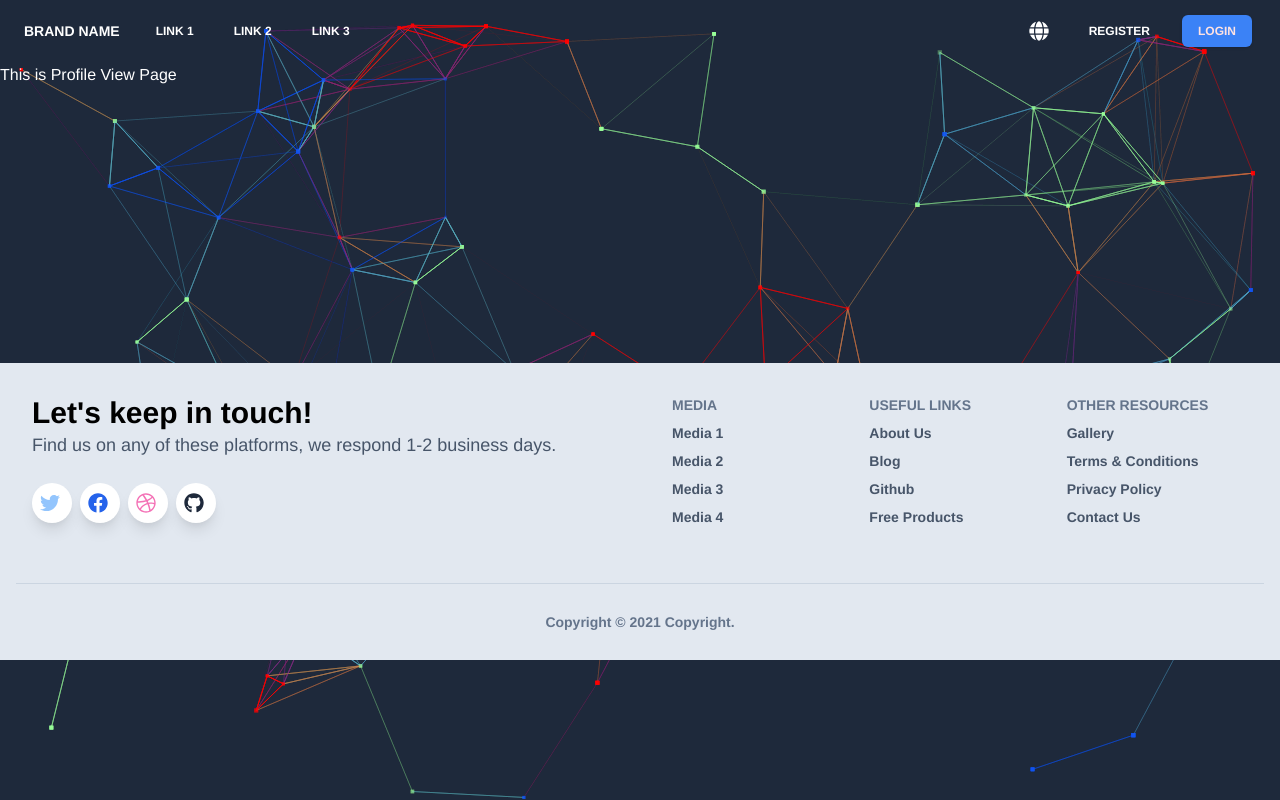
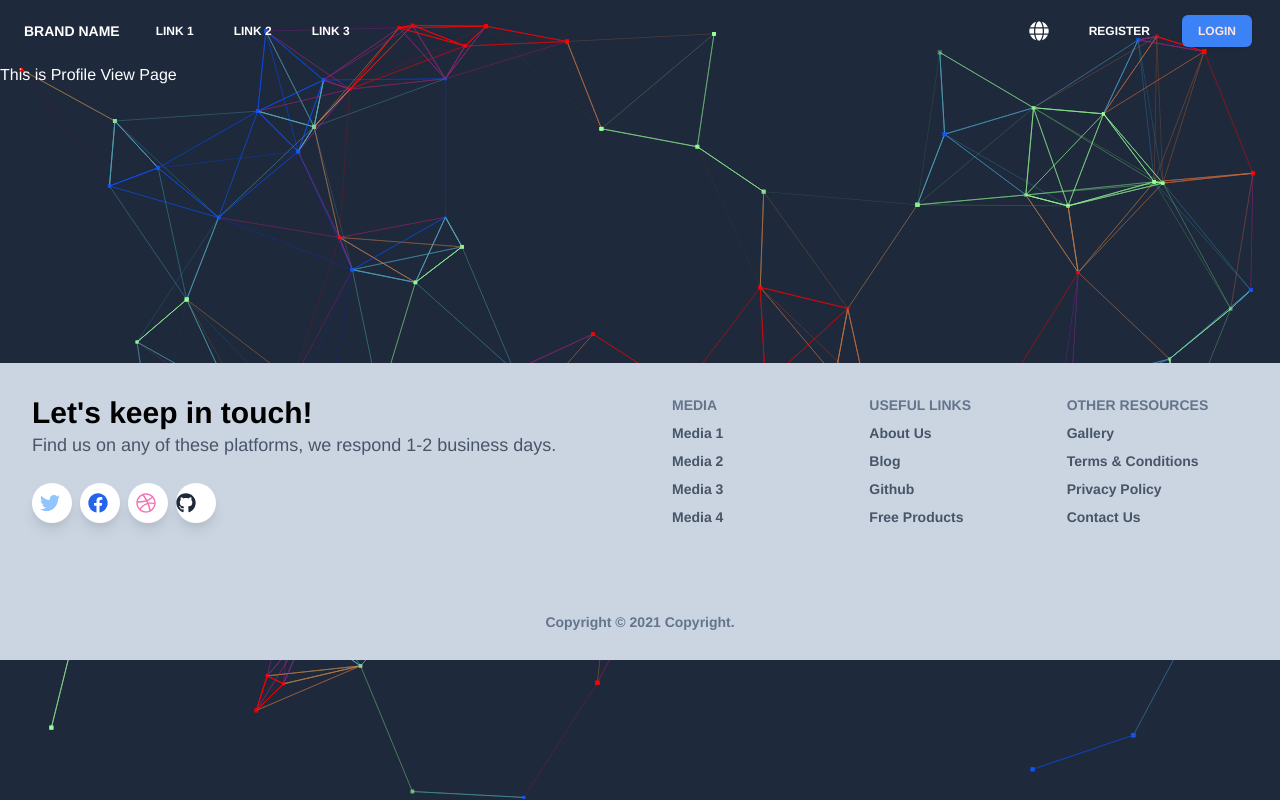
Before and after one commit to isharadilshan/react-tailwind-webpack-template, a React app: page /about in a window 1280 px wide. Built offline with nearby package versions, Linux system fonts and the light colour scheme; what react-toast-notifications would draw is missing.

Commit message:
minor fixes 2

```diff
--- a/src/app.scss
+++ b/src/app.scss
@@ -93,6 +93,14 @@
 .bg-blueGray-200 {
 	--tw-bg-opacity: 1;
 	background-color: rgba(226, 232, 240, var(--tw-bg-opacity));
+}
+.bg-blueGray-300 {
+	--tw-bg-opacity: 1;
+	background-color: rgba(203, 213, 225, var(--tw-bg-opacity));
+}
+.bg-blueGray-400 {
+	--tw-bg-opacity: 1;
+	background-color: rgba(148, 163, 184, var(--tw-bg-opacity));
 }
 .bg-blueGray-600 {
 	--tw-bg-opacity: 1;
--- a/src/components/footer/AppFooter.js
+++ b/src/components/footer/AppFooter.js
@@ -3,7 +3,7 @@
 
 const AppFooter = () => {
   return (
-    <footer className='relative bg-blueGray-200 pt-8 pb-6'>
+    <footer className='relative bg-blueGray-300 pt-8 pb-6'>
       <div className='bottom-auto top-0 left-0 right-0 w-full absolute pointer-events-none overflow-hidden -mt-20 h-20'></div>
       <div className='container mx-auto px-4'>
         <div className='flex flex-wrap text-center lg:text-left'>
@@ -32,7 +32,7 @@
                 <FaDribbble size={20} />
               </button>
               <button
-                className='bg-white text-blueGray-800 shadow-lg font-normal h-10 w-10 items-center px-2 rounded-full outline-none focus:outline-none mr-2'
+                className='bg-white text-blueGray-800 shadow-lg font-normal h-10 w-10 items-center  rounded-full outline-none focus:outline-none mr-2'
                 type='button'
               >
                 <FaGithub size={20} />
```
